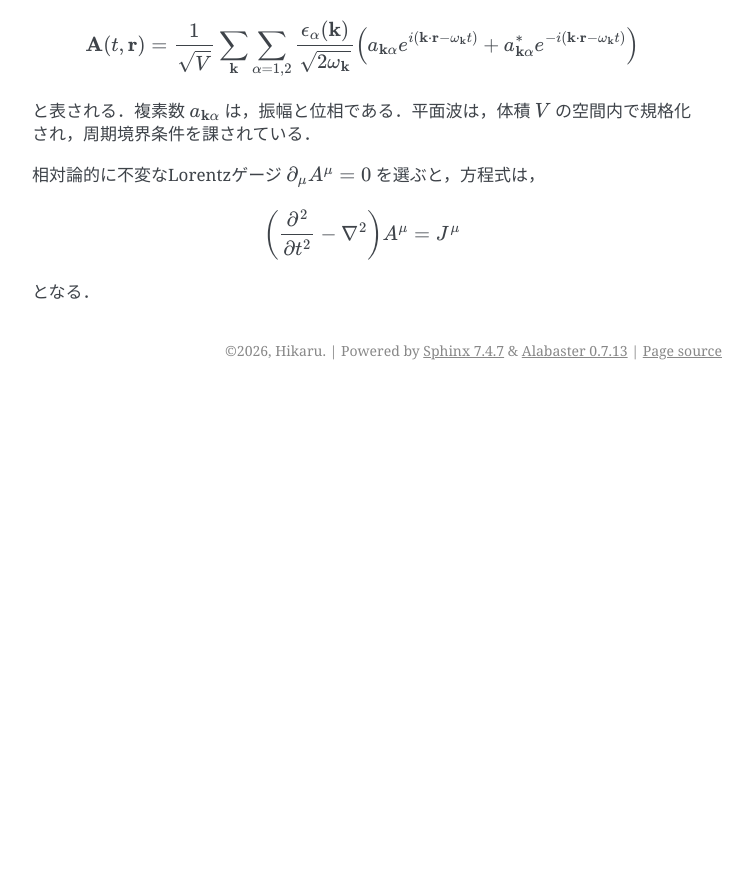
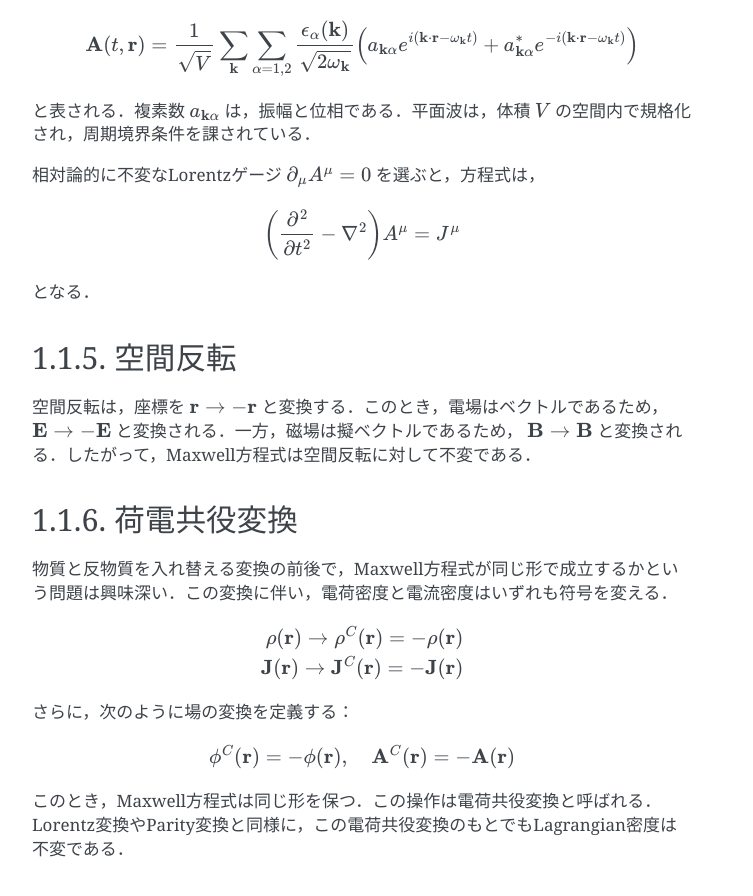
Before and after one commit to sql-hkr/iris, a Sphinx documentation site: the page built from source/sm/em.rst, in a window 1280 px wide and 900 px high, scrolled down 3736 px. Shown: the top 896 px of the window, without its empty margins (388-1141 px from the left). Built offline with Sphinx 7.4.7, drawn with Linux system fonts in a browser that asks for light colours; before the commit the page ends 4126 px from its top, so only the background shows below that; some of the changed text lies outside the part shown.

Commit message:
docs: update em.rst

```diff
--- a/source/sm/em.rst
+++ b/source/sm/em.rst
@@ -215,3 +215,27 @@ Maxwell方程式の解
     \left(\frac{\partial^2}{\partial t^2} - \nabla^2\right) A^\mu = J^\mu
 
 となる．
+
+空間反転
+-----------
+
+空間反転は，座標を :math:`\mathbf{r} \to -\mathbf{r}` と変換する．このとき，電場はベクトルであるため， :math:`\mathbf{E} \to -\mathbf{E}` と変換される．一方，磁場は擬ベクトルであるため， :math:`\mathbf{B} \to \mathbf{B}` と変換される．したがって，Maxwell方程式は空間反転に対して不変である．
+
+荷電共役変換
+-------------------
+
+物質と反物質を入れ替える変換の前後で，Maxwell方程式が同じ形で成立するかという問題は興味深い．この変換に伴い，電荷密度と電流密度はいずれも符号を変える．
+
+.. math::
+
+    \rho(\mathbf{r}) \to \rho^C(\mathbf{r}) = -\rho(\mathbf{r})
+
+    \mathbf{J}(\mathbf{r}) \to \mathbf{J}^C(\mathbf{r}) = -\mathbf{J}(\mathbf{r})
+
+さらに，次のように場の変換を定義する：
+
+.. math::
+
+    \phi^C(\mathbf{r}) = -\phi(\mathbf{r}), \quad \mathbf{A}^C(\mathbf{r}) = -\mathbf{A}(\mathbf{r})
+
+このとき，Maxwell方程式は同じ形を保つ．この操作は電荷共役変換と呼ばれる．Lorentz変換やParity変換と同様に，この電荷共役変換のもとでもLagrangian密度は不変である．
```
